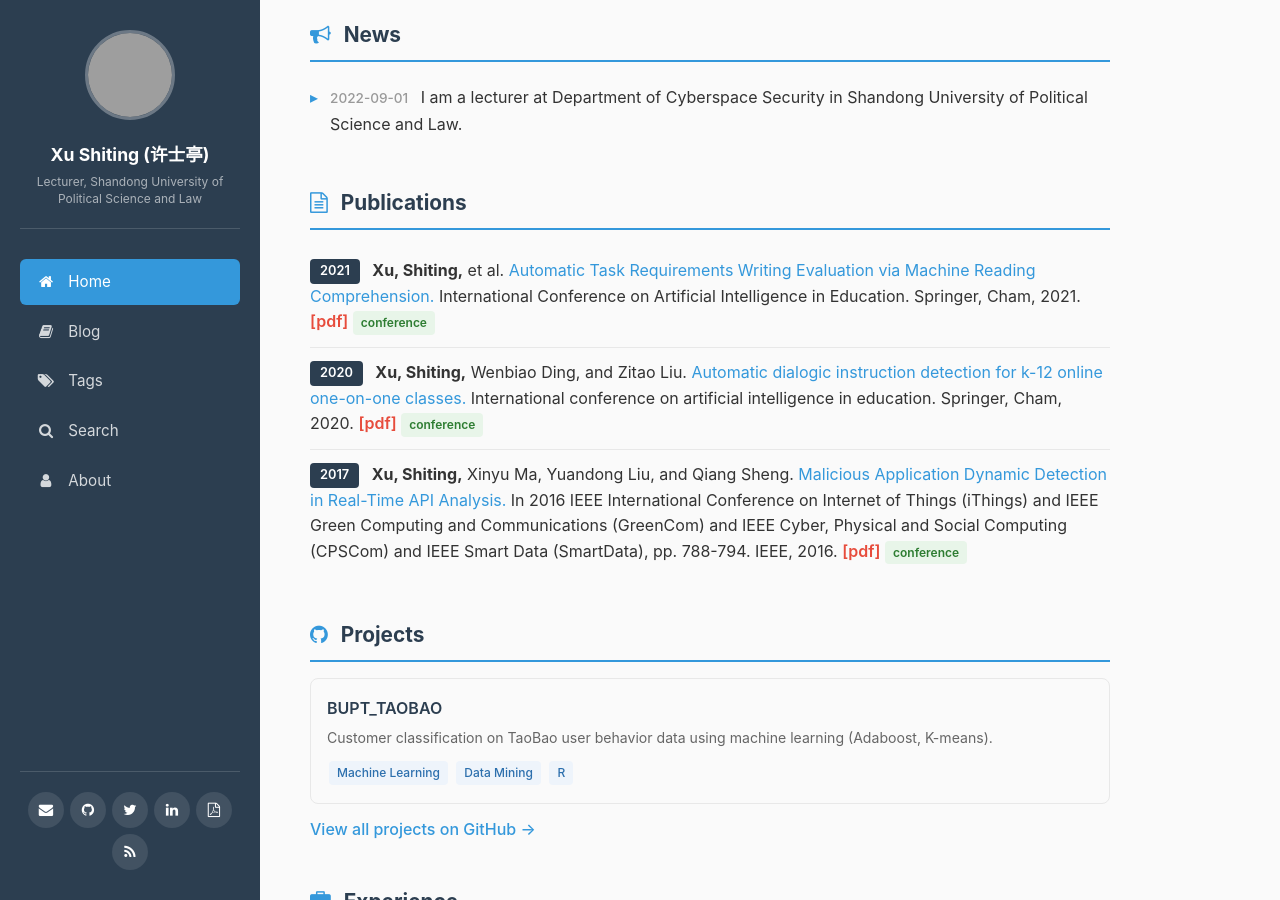
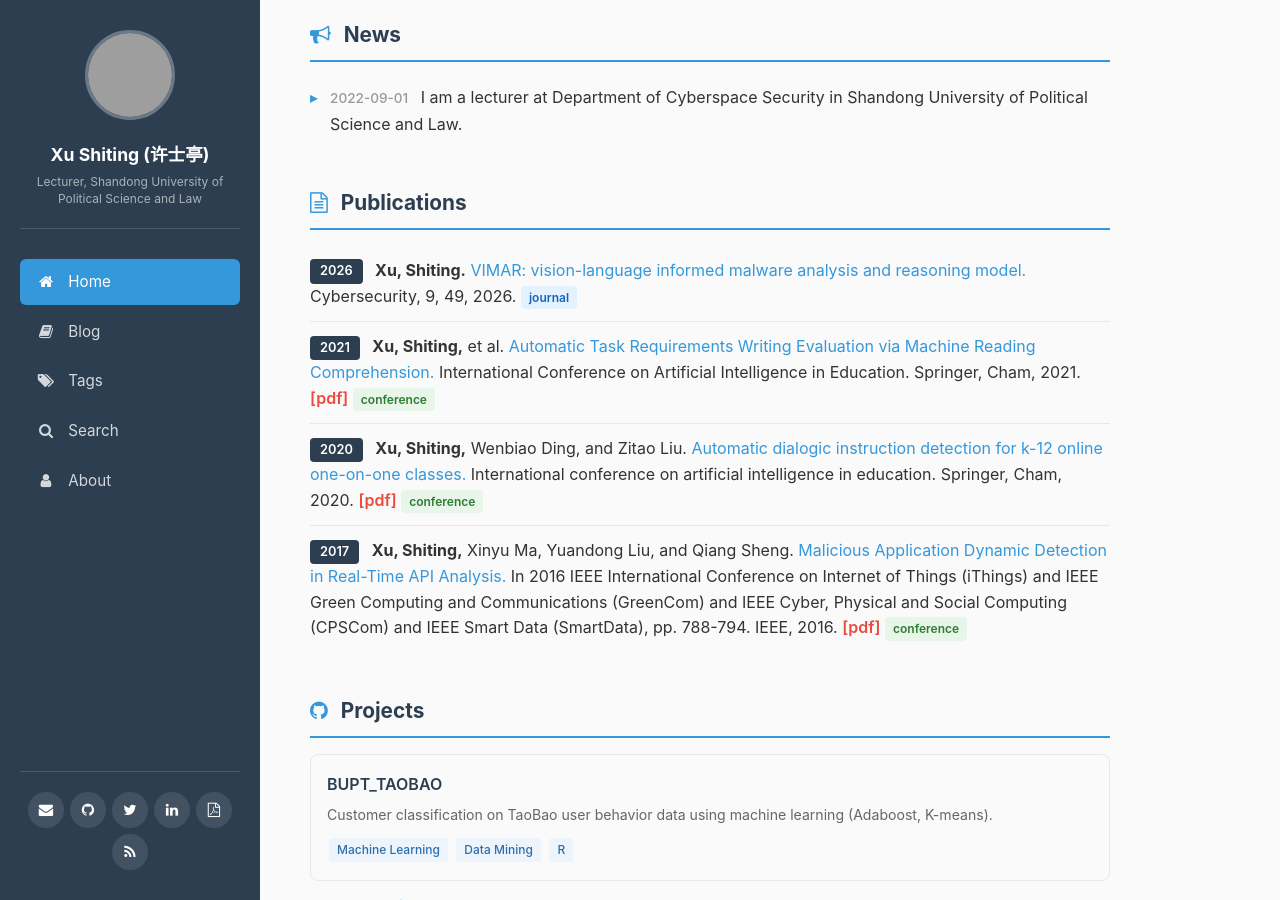
Before and after one commit to xvshiting/xvshiting.github.io, a Jekyll site: the page built from index.md, in a window 1280 px wide and 900 px high, scrolled down 326 px. Built offline with Jekyll 4.4.1, drawn with Linux system fonts in a browser that asks for light colours; grey boxes are pictures that could not be loaded.

Commit message:
add new paper

```diff
--- a/index.md
+++ b/index.md
@@ -35,6 +35,13 @@ title: Home
   <section class="section">
     <h2 class="section-title"><i class="fa fa-file-text-o"></i> Publications</h2>
     <ul class="publication-list">
+      <li>
+        <span class="pub-year">2026</span>
+        <strong>Xu, Shiting.</strong>
+        <a href="https://link.springer.com/article/10.1186/s42400-025-00481-3">VIMAR: vision-language informed malware analysis and reasoning model.</a>
+        Cybersecurity, 9, 49, 2026.
+        <span class="pub-type journal">journal</span>
+      </li>
       <li>
         <span class="pub-year">2021</span>
         <strong>Xu, Shiting,</strong> et al.
```
